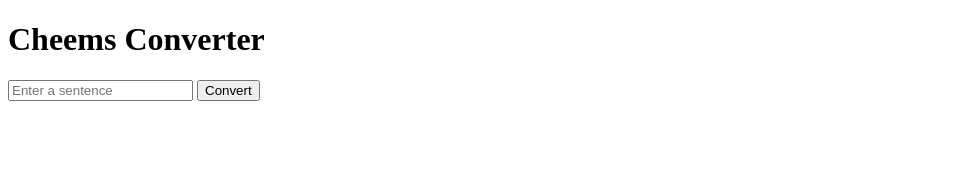
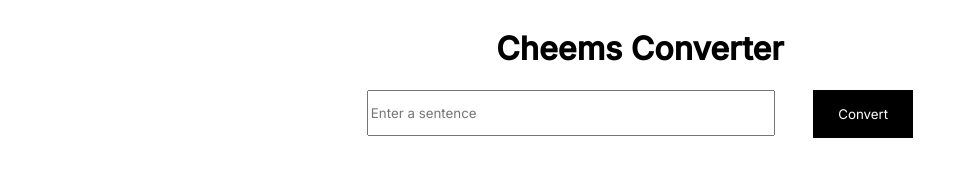
Before and after one commit to anshumancodes/the-cheems-project, a plain HTML site: page index.html in a window 1280 px wide. Shown: the whole page, without its empty margins (0-968 px from the left). Drawn offline with Linux system fonts and the light colour scheme.

Commit message:
updated index.html to imrpove the design

```diff
--- a/index.html
+++ b/index.html
@@ -2,12 +2,45 @@
 <html>
   <head>
     <title>Cheems Converter</title>
+    <link rel="preconnect" href="https://fonts.googleapis.com">
+<link rel="preconnect" href="https://fonts.gstatic.com" crossorigin>
+<link href="https://fonts.googleapis.com/css2?family=Inter:wght@300;400;500&display=swap" rel="stylesheet">
+    <style>
+      *{
+        font-family: 'Inter', sans-serif;
+      }
+      body{
+        display: flex;
+        flex-direction: column;
+        justify-content: center;
+        align-items: center;
+      }
+      body  form {
+        display: flex;
+        gap: 3vw;
+        flex-wrap: wrap;
+      }
+      body  form input{
+        height: 5vh;
+        width: 400px;
+      }
+      body form button{
+        height: 6vh;
+        width: 100px;
+        background-color: #000;
+        color: #fff;
+        border: none;
 
+        cursor: pointer;
+      }
+    </style>
   </head>
   <body>
     <h1>Cheems Converter</h1>
-    <input type="text" id="sentence" placeholder="Enter a sentence">
+    <form action="">
+      <input type="text" id="sentence" placeholder="Enter a sentence">
     <button onclick="convertToCheems()">Convert</button>
+    </form>
     <p id="result"></p>
     <script>
         function convertToCheems() {
```
